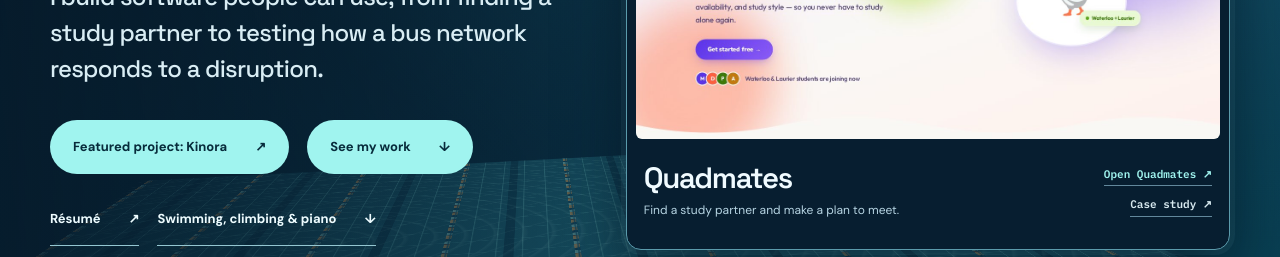
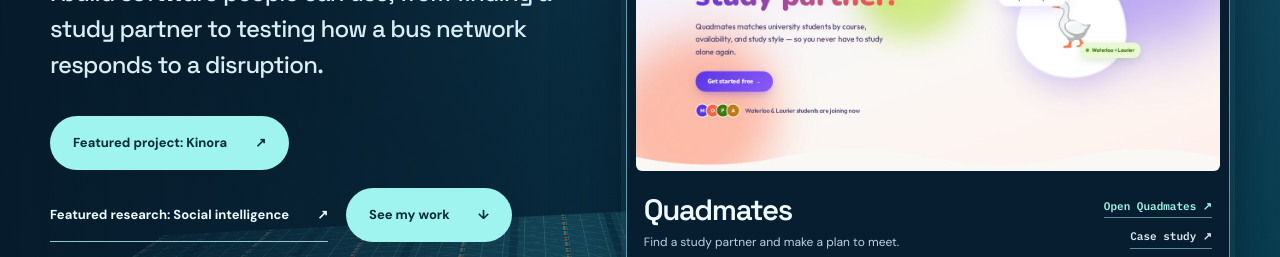
Before and after one commit to Tophacks/personal-website, a plain HTML site: page index.html in a window 1280 px wide. Shown: the part 488-745 px from the top of the page. Drawn offline with Linux system fonts and the light colour scheme.

Commit message:
Feature published social intelligence research on homepage

```diff
--- a/index.html
+++ b/index.html
@@ -67,6 +67,7 @@
           <p class="hero-subtitle">I build software people can use, from finding a study partner to testing how a bus network responds to a disruption.</p>
           <div class="hero-actions">
             <a class="button button-solid" href="projects/kinora.html">Featured project: Kinora <span aria-hidden="true">↗</span></a>
+            <a class="button button-text" href="https://n23224.substack.com/p/beyond-large-language-models-rethinking" target="_blank" rel="noopener noreferrer">Featured research: Social intelligence <span aria-hidden="true">↗</span></a>
             <a class="button button-solid" href="#projects">See my work <span aria-hidden="true">↓</span></a>
             <a class="button button-text" href="resumes.html">Résumé <span aria-hidden="true">↗</span></a>
             <a class="button button-text" href="#interests">Swimming, climbing &amp; piano <span aria-hidden="true">↓</span></a>
```
